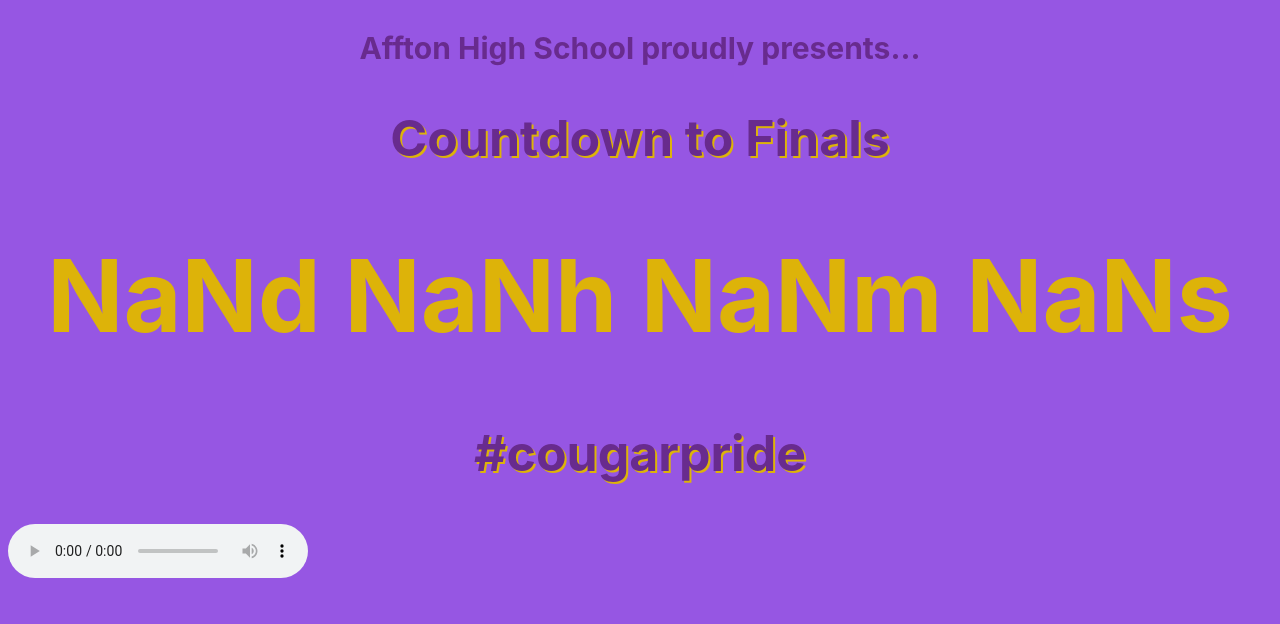
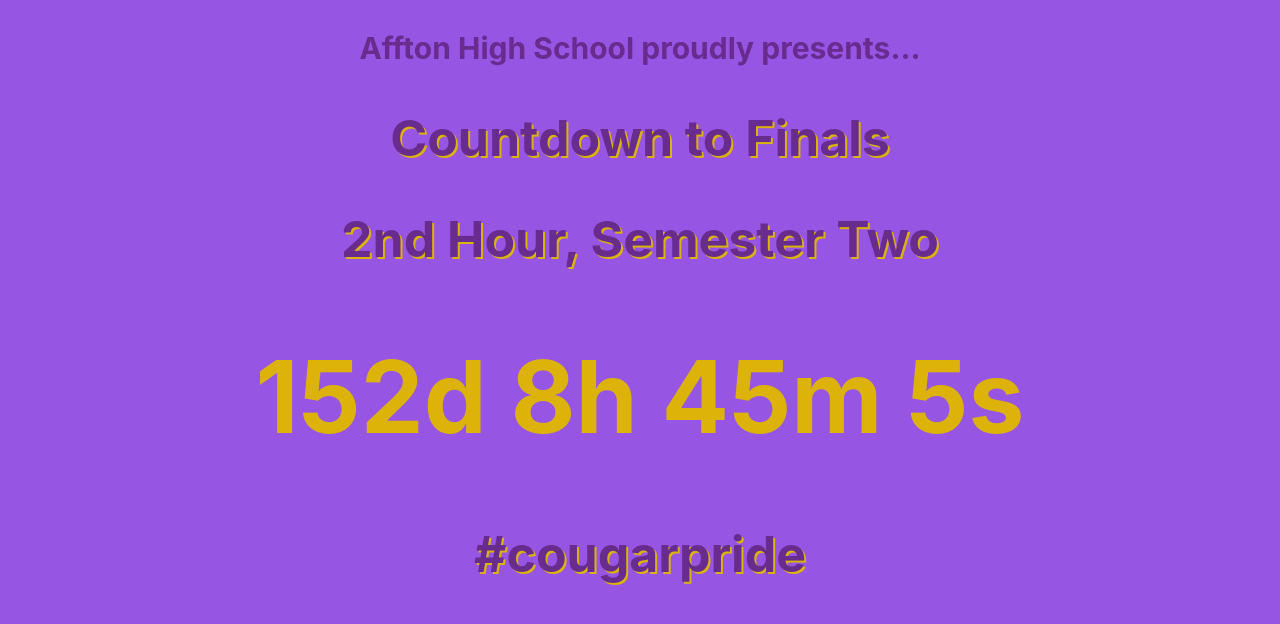
Before and after one commit to javaspence/countdown, a plain HTML site: page index.html in a window 1280 px wide. Drawn offline with Linux system fonts and the light colour scheme.

Commit message:
Added dates for second semester finals

```diff
--- a/index.html
+++ b/index.html
@@ -11,20 +11,19 @@
         <!-- Display the countdown timer in an element -->
         <h1 id="demo"></h1>
         <h2>#cougarpride</h2>
-        <audio controls autoplay>
-          <source src="hongkong.mp3" type="audio/mpeg">
-        Your browser does not support the audio element.
-        </audio>
         <script>
             let dates = {}
             let datename = ''
             let date = ''
             function gettimefunction() {
                 let dates = {
-                    "1st Hour, Semester One": "Dec 20, 2023 8:25:00",
-                    "3rd Hour, Semester One": "Dec 20, 2023 10:00:00",
-                    "5th Hour, Semester One": "Dec 21, 2023 7:30:00",
-                    "7th Hour, Semester One": "Dec 21, 2023 9:05:00"
+                    "2nd Hour, Semester Two": "May 22, 2024 7:30:00",
+                    "4th Hour, Semester Two": "May 22, 2024 9:10:00",
+                    "6th Hour, Semester Two": "May 22, 2024 12:45:00",
+                    "1st Hour, Semester Two": "May 23, 2024 8:25:00",
+                    "3rd Hour, Semester Two": "May 23, 2024 10:00:00",
+                    "5th Hour, Semester Two": "May 24, 2024 7:30:00",
+                    "7th Hour, Semester Two": "May 24, 2024 9:05:00"
                 };
                 for (let x in dates) {
                     let now = new Date().getTime();
```
